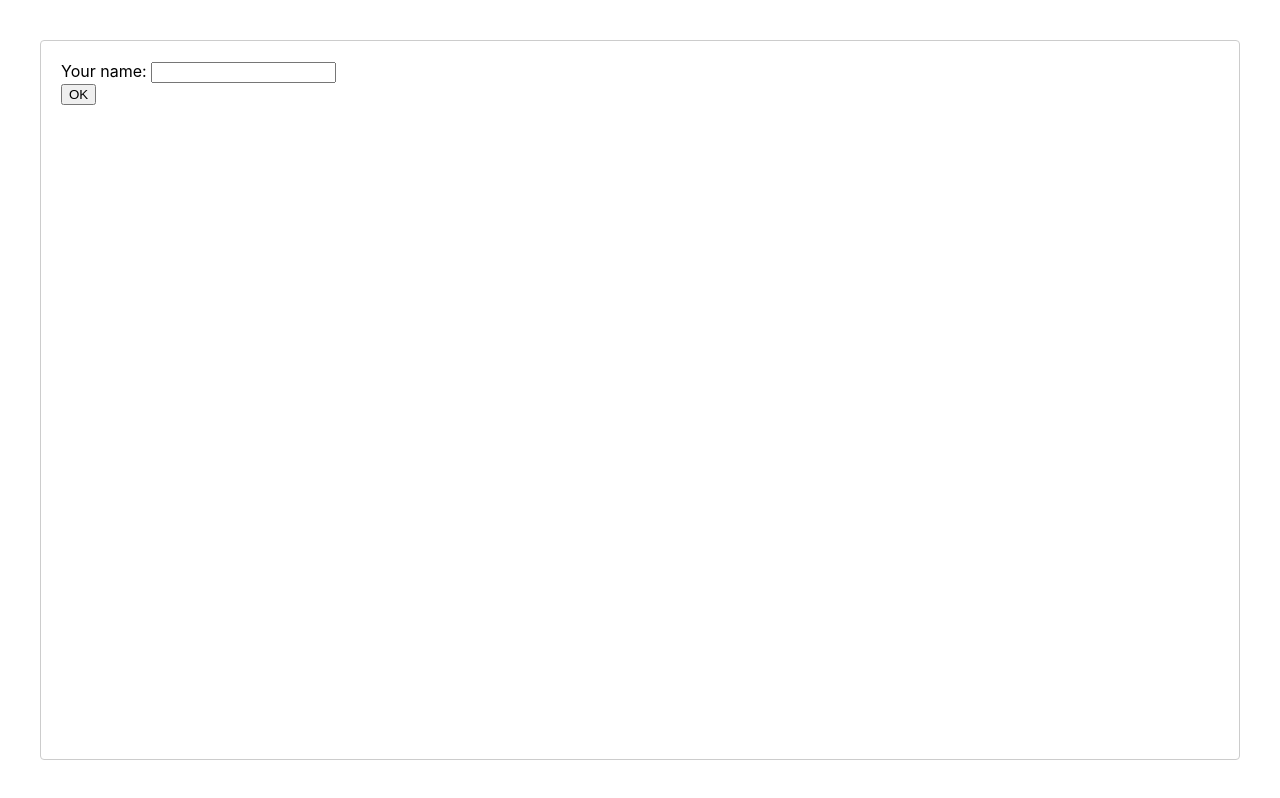
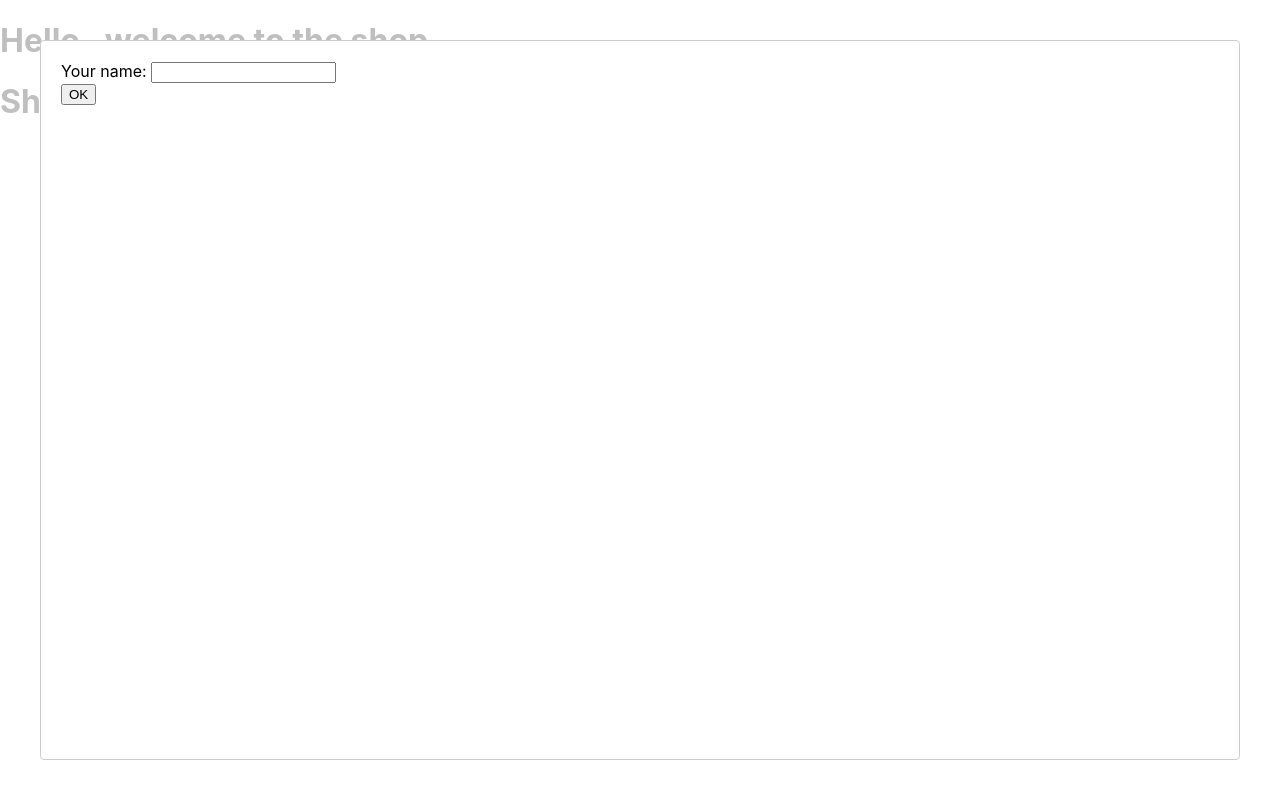
Before and after one commit to lesmodrzejewski/e-commerce_lab, a React (Create React App) app: page / in a window 1280 px wide. Built offline with nearby package versions, Linux system fonts and the light colour scheme.

Commit message:
Header&Containers

```diff
--- /dev/null
+++ b/src/components/Header.js
@@ -0,0 +1,8 @@
+
+
+const Header = ({name}) => {
+
+    return ( <h1>Hello {name}, welcome to the shop</h1> );
+}
+
+export default Header;
--- /dev/null
+++ b/src/containers/MainContainer.js
@@ -0,0 +1,14 @@
+import { useState, useEffect } from "react";
+import ShoppingList from "./ShoppingList";
+
+const MainContainer = () => {
+
+    // const [shoppingList, setShoppingList] = useState([])
+
+    return(
+        <ShoppingList />
+     )
+
+}
+
+export default MainContainer;
--- /dev/null
+++ b/src/containers/ShoppingList.js
@@ -0,0 +1,9 @@
+const ShoppingList = () => {
+
+
+    return ( <h1>Shopping list</h1> );
+
+
+}
+
+export default ShoppingList;
--- a/src/pages/MainPage.js
+++ b/src/pages/MainPage.js
@@ -2,7 +2,8 @@ import { useState  } from 'react';
 import Modal from 'react-modal';
 
 import '../App.css';
-// import Header from '../components/Header';
+import Header from '../components/Header';
+import MainContainer from '../containers/MainContainer';
 // import TrackerContainer from '../containers/TrackerContainer';
 // import UserContext from '../context/UserContext';
 import useToggle from '../hooks/useToggle';
@@ -28,8 +29,8 @@ const MainPage = () => {
                 <br></br>
                 <button onClick={setIsModalOpen}>OK</button>
             </Modal>
-
-            {/* <Header name={name}/> */}
+            <Header name={name}/>
+            <MainContainer />
 
         </>
     )
```
